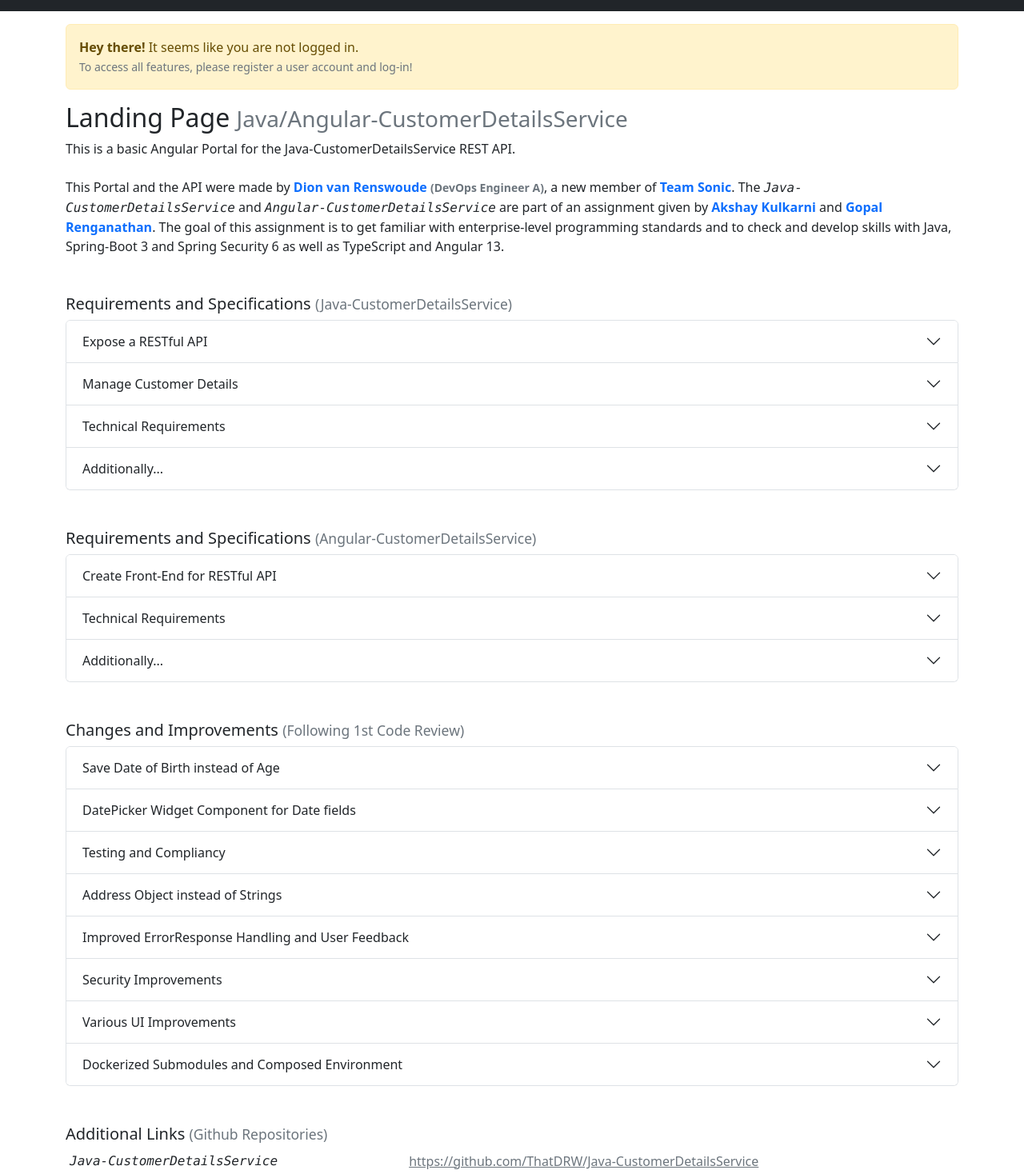
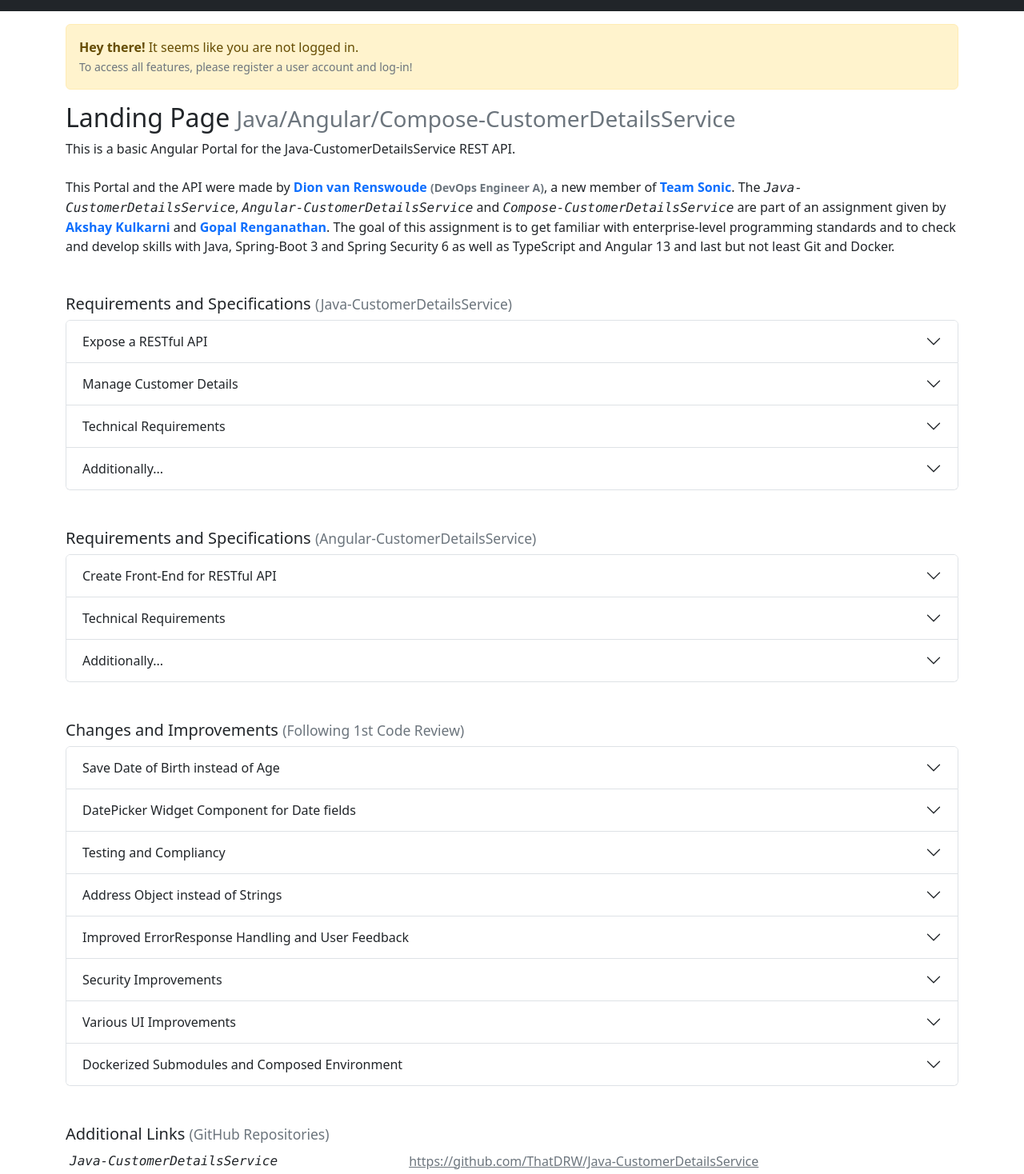
Before and after one commit to ThatDRW/Angular-CustomerDetailsService, an Angular app: page / in a window 1280 px wide. Shown: the part 42-1510 px from the top of the page at 80% size. Built offline with nearby package versions, Linux system fonts and the light colour scheme.

Commit message:
Impl: Landing updated.

```diff
--- a/src/app/components/landing/landing.component.html
+++ b/src/app/components/landing/landing.component.html
@@ -1,16 +1,18 @@
 <div *ngIf="!isLoggedIn" class="alert alert-warning"><b>Hey there!</b> It seems like you are not logged in.<br/>
     <small class="text-muted">To access all features, please register a user account and log-in!</small>
 </div>
-<h2>Landing Page <small class="text-muted">Java/Angular-CustomerDetailsService</small></h2>
+<h2>Landing Page <small class="text-muted">Java/Angular/Compose-CustomerDetailsService</small></h2>
 
 <div>
     <div >
         This is a basic Angular Portal for the Java-CustomerDetailsService REST API. <br/>
         <br/>
         This Portal and the API were made by <b class="text-primary">Dion van Renswoude <small class="text-muted">(DevOps Engineer A)</small></b>, a new member of
-        <b class="text-primary">Team Sonic</b>. The <i class="font-monospace">Java-CustomerDetailsService</i> and <i class="font-monospace">Angular-CustomerDetailsService</i>
+        <b class="text-primary">Team Sonic</b>. The <i class="font-monospace">Java-CustomerDetailsService</i>, <i class="font-monospace">Angular-CustomerDetailsService</i>
+        and <i class="font-monospace">Compose-CustomerDetailsService</i>
         are part of an assignment given by <b class="text-primary">Akshay Kulkarni</b> and <b class="text-primary">Gopal Renganathan</b>. The goal of this assignment is to
-        get familiar with enterprise-level programming standards and to check and develop skills with Java, Spring-Boot 3 and Spring Security 6 as well as TypeScript and Angular 13.
+        get familiar with enterprise-level programming standards and to check and develop skills with Java, Spring-Boot 3 and Spring Security 6 as well as TypeScript and Angular 13
+        and last but not least Git and Docker.
 
         <br/>
     </div>
@@ -343,7 +345,7 @@
     <br/><br/>
 
     <h5>Additional Links
-        <small class="text-muted">(Github Repositories)</small>
+        <small class="text-muted">(GitHub Repositories)</small>
     </h5>
     <table class="table table-sm">
         <tr><td><i class="font-monospace">Java-CustomerDetailsService</i></td><td><a class="link-secondary" href="https://github.com/ThatDRW/Java-CustomerDetailsService">https://github.com/ThatDRW/Java-CustomerDetailsService</a></td></tr>
```
